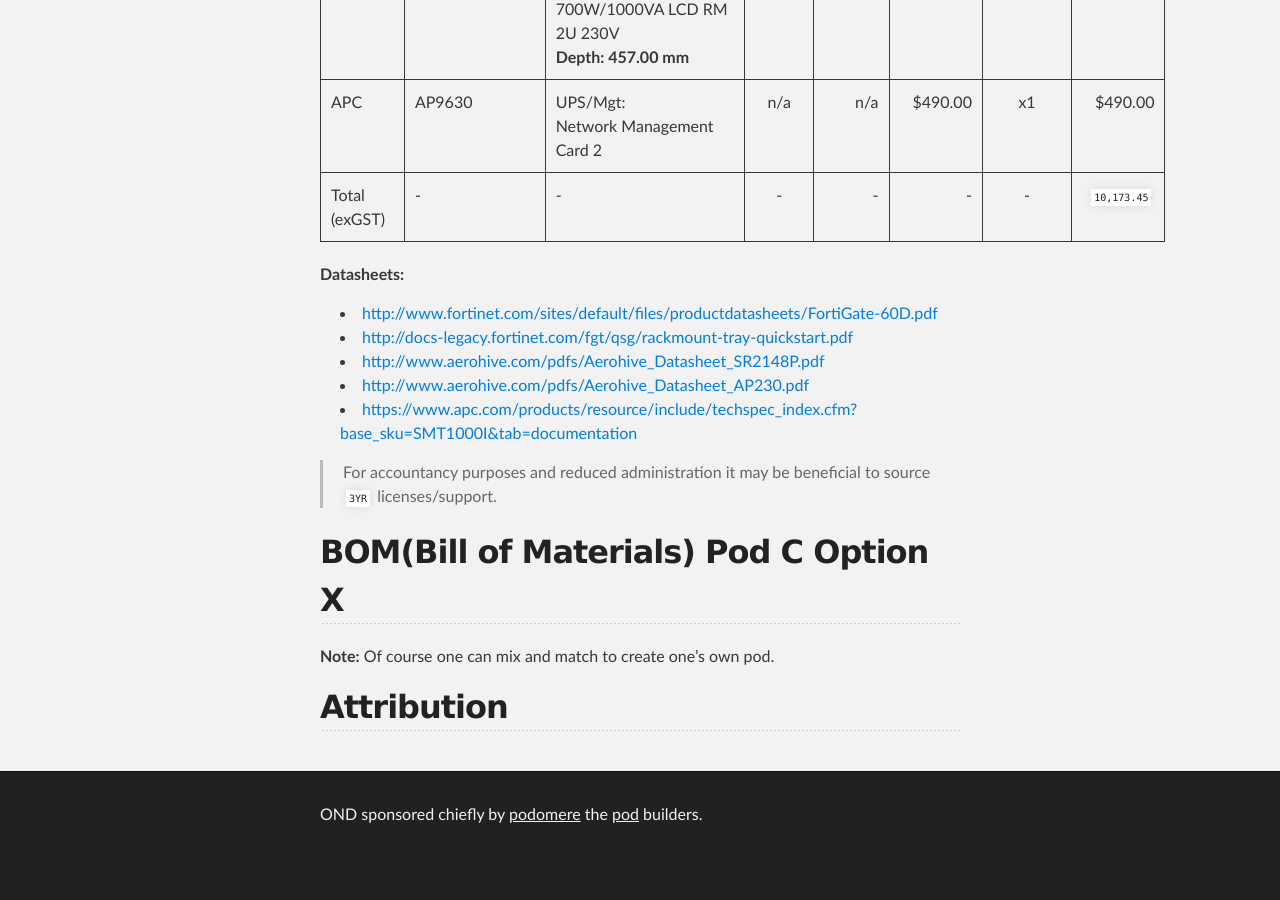
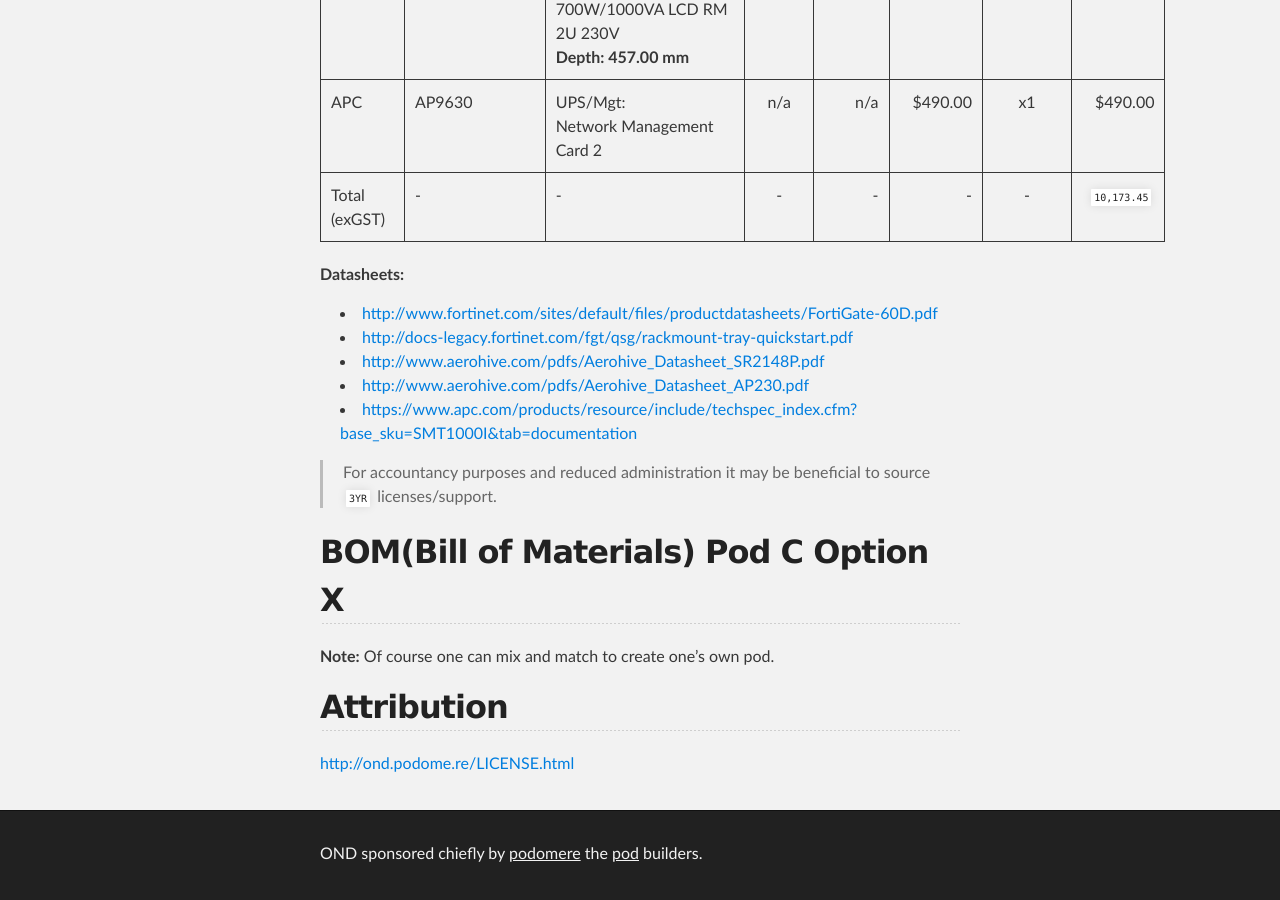
Before and after one commit to podomere/ond, a Jekyll site: the page built from ond-00001/ond-00001.md, in a window 1280 px wide and 900 px high, scrolled down 39732 px. Built offline with Jekyll 4.4.1, drawn with Linux system fonts in a browser that asks for light colours; before the commit the page ends 40593 px from its top, so only the background shows below that; some of the changed lines change nothing that is shown.

Commit message:
Fixing license...

```diff
--- a/ond-00001/ond-00001.md
+++ b/ond-00001/ond-00001.md
@@ -710,3 +710,5 @@
 
 
 ## Attribution
+
+[http://ond.podome.re/LICENSE.html](http://ond.podome.re/LICENSE.html)
```
